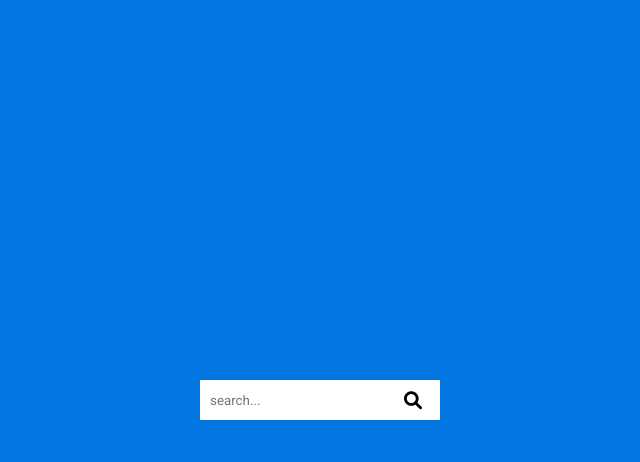
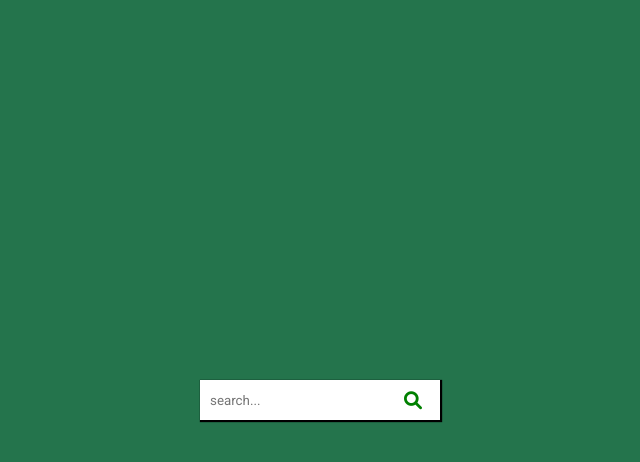
Before and after one commit to etoundijuniorpierre/code_everyday_challenge_100, a plain HTML site: page day_4_Hidden Search Widget/index.html in a window 1280 px wide. Both pictures are taken after a click on the element 639 px from the left and 400 px from the top of the page. Shown: the whole page, without its empty margins (320-960 px from the left). Drawn offline with Linux system fonts and the light colour scheme.

Commit message:
add v_custom projet day_4

```diff
--- a/day_4_Hidden Search Widget/script.js
+++ b/day_4_Hidden Search Widget/script.js
@@ -1,14 +1,18 @@
 var bar = document.querySelector(".search")
 var loup = document.querySelector(".search-icon")
 var input = document.getElementById("input")
+var container = document.querySelector(".container")
 
 loup.addEventListener('click', () => {
     bar.classList.toggle('active');
     loup.classList.toggle("active");
+    container.classList.toggle("active");
 
     if (loup.classList.contains("active")) {
         input.placeholder = "search...";; // Add class to show placeholder
+
     } else {
         input.placeholder = " ";; // Remove class to hide placeholder
+
     }
 });
--- a/day_4_Hidden Search Widget/style.css
+++ b/day_4_Hidden Search Widget/style.css
@@ -1,9 +1,9 @@
 @import url('https://fonts.googleapis.com/css2?family=Roboto:wght@400;700&display=swap');
 
-* {
-  font-family: 'Roboto', sans-serif;
-  margin: 0;
-  box-sizing: border-box;
+*{
+    font-family: 'Roboto', sans-serif;
+    margin: 0;
+    box-sizing: border-box;
 }
 
 body {
@@ -20,6 +20,16 @@ body {
   justify-content: center;
   align-items: center;
 }
+
+.container.active {
+  height: 100%;
+  width: 100%;
+  background-color: rgb(36, 116, 76);
+  display: flex;
+  justify-content: center;
+  align-items: center;
+}
+
 
 .search {
   width: 50px;
@@ -38,7 +48,7 @@ body {
   border: none;
   outline: none;
   padding-left: 10px;
-
+  box-shadow: 1px 1px 1px 1px #000;
 }
 
 
@@ -53,6 +63,7 @@ body {
   transition: all 0.6s linear;
 }
 
+
 .search.active {
   width: 240px;
   transition: all 0.5s linear;
@@ -61,4 +72,5 @@ body {
 .search-icon.active {
   left: 85%;
   transition: all 0.5s linear;
+  color: green;
 }
```
